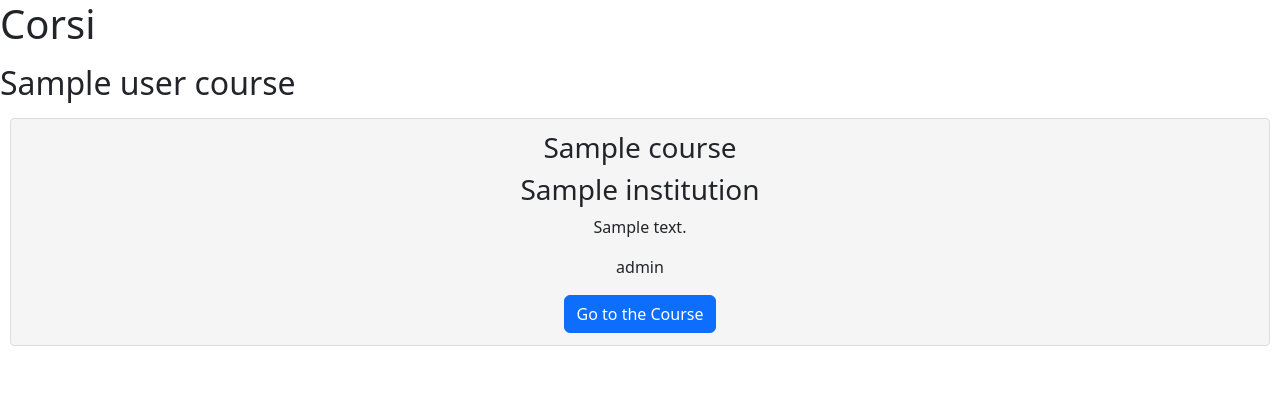
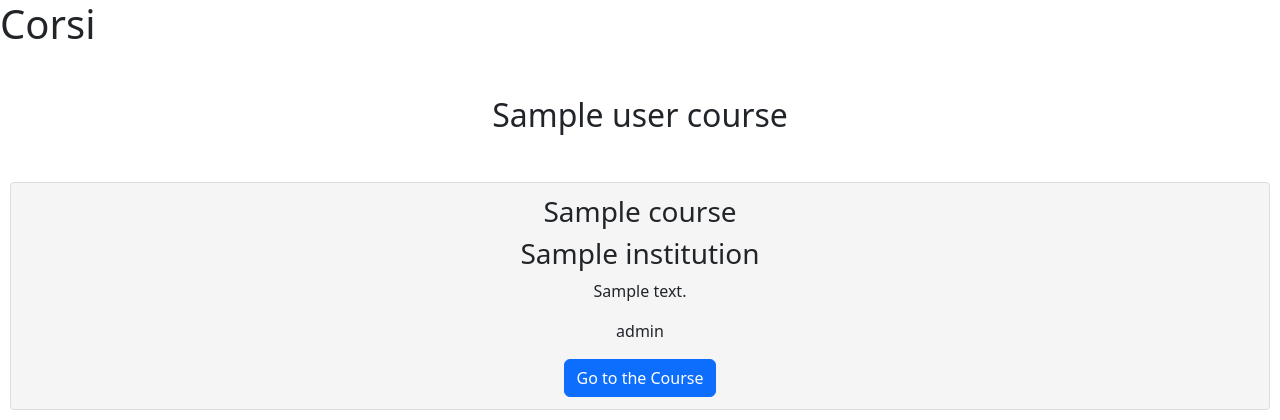
Before and after one commit to Chemo112/MOOC_RECCOMENDER, a Flask app: template templates/show_courses.html in a window 1280 px wide. Shown: the top 420 px of the page. Run offline with Flask 3, Linux system fonts and the light colour scheme; the template is opened without the code that fills it: most values are stand-ins (such as "Sample title", 1, 10 or a date in 2020); parts of the project's set-up code (start-up, migrations or seed data) failed here and were passed over; some libraries are stand-ins or nearby versions.

```diff
--- a/templates/show_courses.html
+++ b/templates/show_courses.html
@@ -16,7 +16,7 @@
     <h1>Corsi</h1>
 
     {% for subject, courses in user_courses.items() %}
-    <p align="center"><h2>{{ subject }}</h2></p>
+    <h2 class="text-center my-5">{{ subject }}</h2>
     <ul>
         {% for index, course in courses.iterrows() %}
         <li>
```
